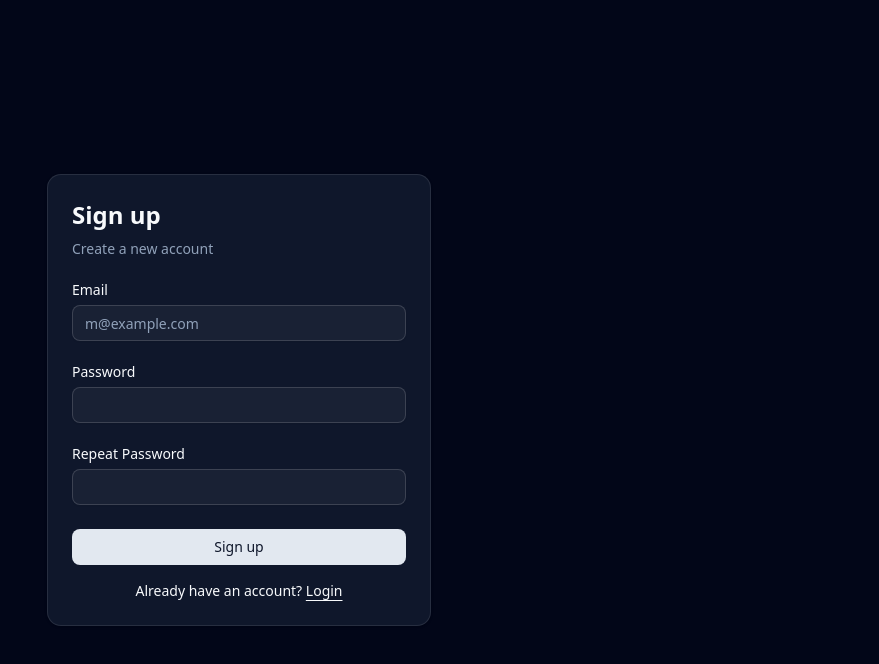
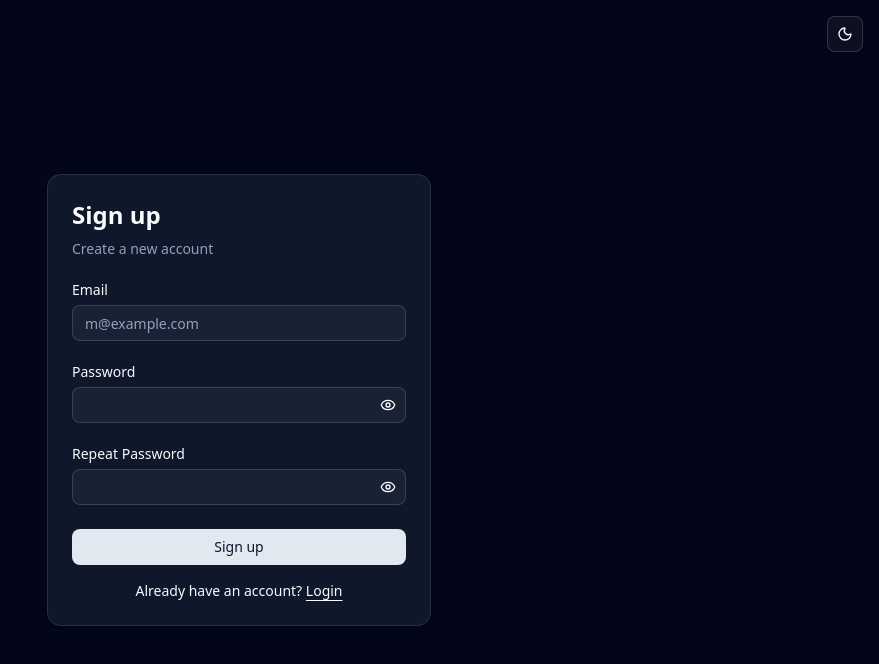
Before and after one commit to Christian80089/MyPersonalHelper, a Next.js app: page /auth/sign-up in a window 1280 px wide. Shown: the top 664 px of the page, without its empty margins (401-1280 px from the left). Built offline with nearby package versions, Linux system fonts and the light colour scheme.

Commit message:
Fix toogle and toogle password

```diff
--- a/src/app/auth/login/page.tsx
+++ b/src/app/auth/login/page.tsx
@@ -1,12 +1,9 @@
 import { LoginForm } from '@/components/login-form'
-
-import { ThemeToggle } from '@/components/theme-toggle'
 
 export default function Page() {
   return (
     <div className="flex min-h-svh w-full items-center justify-center p-6 md:p-10">
       <div className="w-full max-w-sm">
-        <ThemeToggle />
         <LoginForm />
       </div>
     </div>
--- a/src/app/layout.tsx
+++ b/src/app/layout.tsx
@@ -2,6 +2,7 @@ import type { Metadata } from "next";
 import { Geist, Geist_Mono } from "next/font/google";
 import "./globals.css";
 import { ThemeProvider } from "@/components/theme-provider";
+import { ThemeToggle } from '@/components/theme-toggle'
 
 const geistSans = Geist({
   variable: "--font-geist-sans",
@@ -34,6 +35,9 @@ export default function RootLayout({
           enableSystem
           disableTransitionOnChange
         >
+          <div className="fixed top-4 right-4 z-50">
+            <ThemeToggle />
+          </div>
           {children}
         </ThemeProvider>
       </body>
--- a/src/components/login-form.tsx
+++ b/src/components/login-form.tsx
@@ -12,6 +12,7 @@ import {
 } from '@/components/ui/card'
 import { Input } from '@/components/ui/input'
 import { Label } from '@/components/ui/label'
+import { Eye, EyeOff } from 'lucide-react'
 import Link from 'next/link'
 import { useRouter } from 'next/navigation'
 import { useState } from 'react'
@@ -21,6 +22,7 @@ export function LoginForm({ className, ...props }: React.ComponentPropsWithoutRe
   const [password, setPassword] = useState('')
   const [error, setError] = useState<string | null>(null)
   const [isLoading, setIsLoading] = useState(false)
+  const [showPassword, setShowPassword] = useState(false)
   const router = useRouter()
 
   const handleLogin = async (e: React.FormEvent) => {
@@ -75,13 +77,30 @@ export function LoginForm({ className, ...props }: React.ComponentPropsWithoutRe
                     Forgot your password?
                   </Link>
                 </div>
+                {/* PASSWORD CON TOGGLE VISIBILITY */}
+                <div className="relative">
                   <Input
                     id="password"
-                  type="password"
+                    type={showPassword ? "text" : "password"}
                     required
                     value={password}
                     onChange={(e) => setPassword(e.target.value)}
+                    className="pr-10"
                   />
+                  <Button
+                    type="button"
+                    variant="ghost"
+                    size="sm"
+                    className="absolute right-0 top-0 h-full px-3 py-2 hover:bg-transparent"
+                    onClick={() => setShowPassword(!showPassword)}
+                  >
+                    {showPassword ? (
+                      <EyeOff className="h-4 w-4" />
+                    ) : (
+                      <Eye className="h-4 w-4" />
+                    )}
+                  </Button>
+                </div>
               </div>
               {error && <p className="text-sm text-red-500">{error}</p>}
               <Button type="submit" className="w-full" disabled={isLoading}>
--- a/src/components/sign-up-form.tsx
+++ b/src/components/sign-up-form.tsx
@@ -12,6 +12,7 @@ import {
 } from '@/components/ui/card'
 import { Input } from '@/components/ui/input'
 import { Label } from '@/components/ui/label'
+import { Eye, EyeOff } from 'lucide-react'
 import Link from 'next/link'
 import { useRouter } from 'next/navigation'
 import { useState } from 'react'
@@ -22,6 +23,8 @@ export function SignUpForm({ className, ...props }: React.ComponentPropsWithoutR
   const [repeatPassword, setRepeatPassword] = useState('')
   const [error, setError] = useState<string | null>(null)
   const [isLoading, setIsLoading] = useState(false)
+  const [showPassword, setShowPassword] = useState(false)
+  const [showRepeatPassword, setShowRepeatPassword] = useState(false)
   const router = useRouter()
 
   const handleSignUp = async (e: React.FormEvent) => {
@@ -74,30 +77,67 @@ export function SignUpForm({ className, ...props }: React.ComponentPropsWithoutR
                   onChange={(e) => setEmail(e.target.value)}
                 />
               </div>
+
+              {/* PASSWORD CON TOGGLE */}
               <div className="grid gap-2">
                 <div className="flex items-center">
                   <Label htmlFor="password">Password</Label>
                 </div>
+                <div className="relative">
                   <Input
                     id="password"
-                  type="password"
+                    type={showPassword ? "text" : "password"}
                     required
                     value={password}
                     onChange={(e) => setPassword(e.target.value)}
+                    className="pr-10"
                   />
+                  <Button
+                    type="button"
+                    variant="ghost"
+                    size="sm"
+                    className="absolute right-0 top-0 h-full px-3 py-2 hover:bg-transparent"
+                    onClick={() => setShowPassword(!showPassword)}
+                  >
+                    {showPassword ? (
+                      <EyeOff className="h-4 w-4" />
+                    ) : (
+                      <Eye className="h-4 w-4" />
+                    )}
+                  </Button>
                 </div>
+              </div>
+
+              {/* REPEAT PASSWORD CON TOGGLE */}
               <div className="grid gap-2">
                 <div className="flex items-center">
                   <Label htmlFor="repeat-password">Repeat Password</Label>
                 </div>
+                <div className="relative">
                   <Input
                     id="repeat-password"
-                  type="password"
+                    type={showRepeatPassword ? "text" : "password"}
                     required
                     value={repeatPassword}
                     onChange={(e) => setRepeatPassword(e.target.value)}
+                    className="pr-10"
                   />
+                  <Button
+                    type="button"
+                    variant="ghost"
+                    size="sm"
+                    className="absolute right-0 top-0 h-full px-3 py-2 hover:bg-transparent"
+                    onClick={() => setShowRepeatPassword(!showRepeatPassword)}
+                  >
+                    {showRepeatPassword ? (
+                      <EyeOff className="h-4 w-4" />
+                    ) : (
+                      <Eye className="h-4 w-4" />
+                    )}
+                  </Button>
                 </div>
+              </div>
+
               {error && <p className="text-sm text-red-500">{error}</p>}
               <Button type="submit" className="w-full" disabled={isLoading}>
                 {isLoading ? 'Creating an account...' : 'Sign up'}
```
Lines whose indentation alone changed are shown as unchanged.
